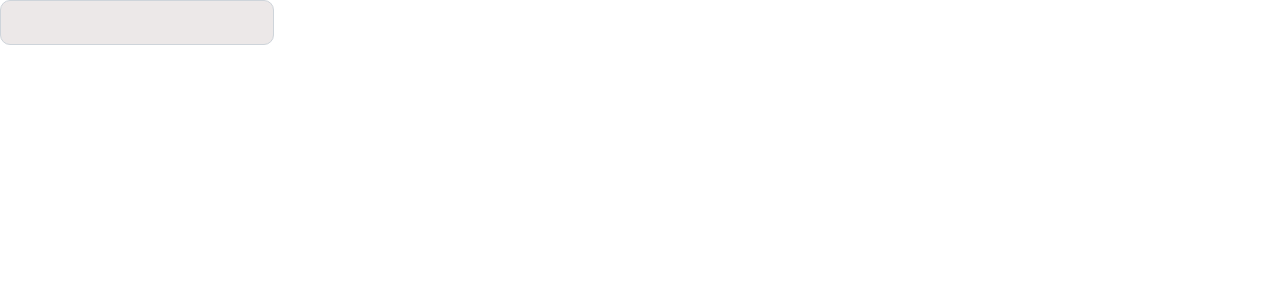
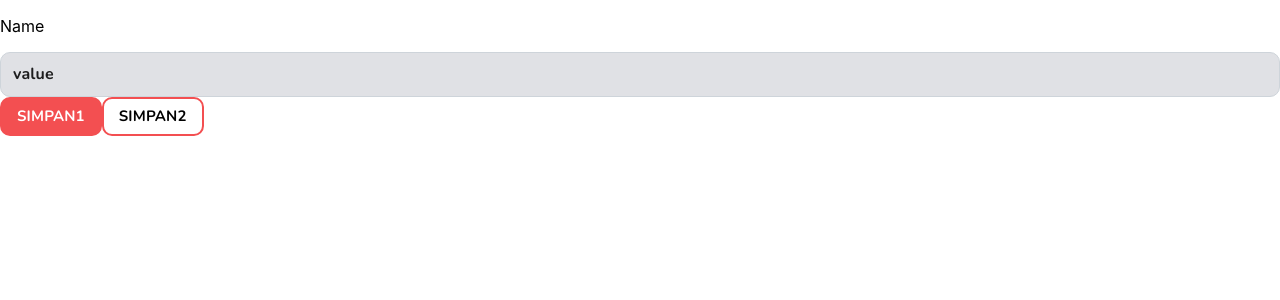
Before and after one commit to jemidamanik23/EventPlannerSirclo, a Next.js app: page / in a window 1280 px wide. Shown: the top 300 px of the page. Built offline with nearby package versions, Linux system fonts and the light colour scheme.

Commit message:
CustomButton Component

```diff
--- /dev/null
+++ b/components/CustomButton/CustomButton.tsx
@@ -0,0 +1,67 @@
+import { Button, Typography } from "@mui/material";
+import "@fontsource/nunito/700.css";
+
+function CustomButtonSecondary({ caption, OnClick, isDisabled }: { caption: string, OnClick?: ()=>void ,isDisabled?: boolean}) {
+  return (
+    <Button
+    onClick={OnClick}
+      sx={{
+        borderRadius: "10px",
+        border: "2px solid #F34F51",
+        backgroundColor: "white",
+        textTransform: "none",
+        padding: "0px",
+        transition: "all 0.4s ease",
+        "&:hover": {
+          backgroundColor: " #F34F51",
+        },
+      }}>
+      <Typography
+        sx={{
+          fontFamily: "Nunito",
+          color: "#000000",
+          padding: "6px 15px",
+          fontWeight: "700",
+          fontSize: {xs: "11px",sm:"15px"},
+          transition: "all 0.4s ease",
+          "&:hover": {
+            color: "white",
+          },
+        }}>
+        {caption}
+      </Typography>
+    </Button>
+  );
+}
+
+function CustomButtonPrimary({ caption, OnClick, isDisabled }: { caption: string, OnClick?: ()=>void ,isDisabled? :boolean}) {
+  return (
+    <Button
+      onClick={OnClick}
+      sx={{
+        borderRadius: "10px",
+        border: "2px solid #F34F51",
+        backgroundColor: "#F34F51",
+        textTransform: "none",
+        padding: "0px",
+        transition: "all 0.4s ease",
+        "&:hover": {
+          backgroundColor: "#F34F51",
+          border: "2px solid #F34F51",
+        },
+      }}>
+      <Typography
+        sx={{
+          fontFamily: "Nunito",
+          color: "white",
+          padding: "6px 15px",
+          fontWeight: "700",
+          fontSize: {xs: "11px",sm:"15px"}
+        }}>
+        {caption}
+      </Typography>
+    </Button>
+  );
+}
+
+export { CustomButtonPrimary, CustomButtonSecondary };
--- a/components/TextInput/TextInput.tsx
+++ b/components/TextInput/TextInput.tsx
@@ -40,7 +40,7 @@ const CssTextField = styled(TextField)({
     '& .MuiInputBase-input': {
       borderRadius: "10px",
       position: 'relative',
-      backgroundColor: theme.palette.mode === 'light' ? '#ECE8E8' : '#fcfcfb',
+      backgroundColor: theme.palette.mode === 'light' ? '#E0E1E5' : '#fcfcfb',
       border: '1px solid #ced4da',
       fontSize: 16,
       width: '100%',
--- a/package.json
+++ b/package.json
@@ -11,6 +11,7 @@
     "@apollo/client": "^3.5.8",
     "@emotion/react": "^11.7.1",
     "@emotion/styled": "^11.6.0",
+    "@fontsource/nunito": "^4.5.2",
     "@mui/icons-material": "^5.3.1",
     "@mui/material": "^5.4.0",
     "graphql": "^16.3.0",
--- a/pages/index.tsx
+++ b/pages/index.tsx
@@ -2,13 +2,18 @@ import type { NextPage } from 'next'
 import Head from 'next/head'
 import Image from 'next/image'
 import styles from '../styles/Home.module.css'
-import {TextInput} from '../components/TextInput/TextInput'
+import {TextInput2} from '../components/TextInput/TextInput'
+import { CustomButtonPrimary, CustomButtonSecondary } from '../components/CustomButton/CustomButton'
 
 const Home: NextPage = () => {
   return (
     <div>
-      <TextInput/>
+      <TextInput2 placeholder='Placeholder' value='value' textLabel='Name'/>
+      <CustomButtonPrimary caption='SIMPAN1'/>
+      <CustomButtonSecondary caption='SIMPAN2'/>
     </div>
+
+
 
   )
 }
```
Also changed, not shown: 1 other file (tests, documents, lock files or other folders).
